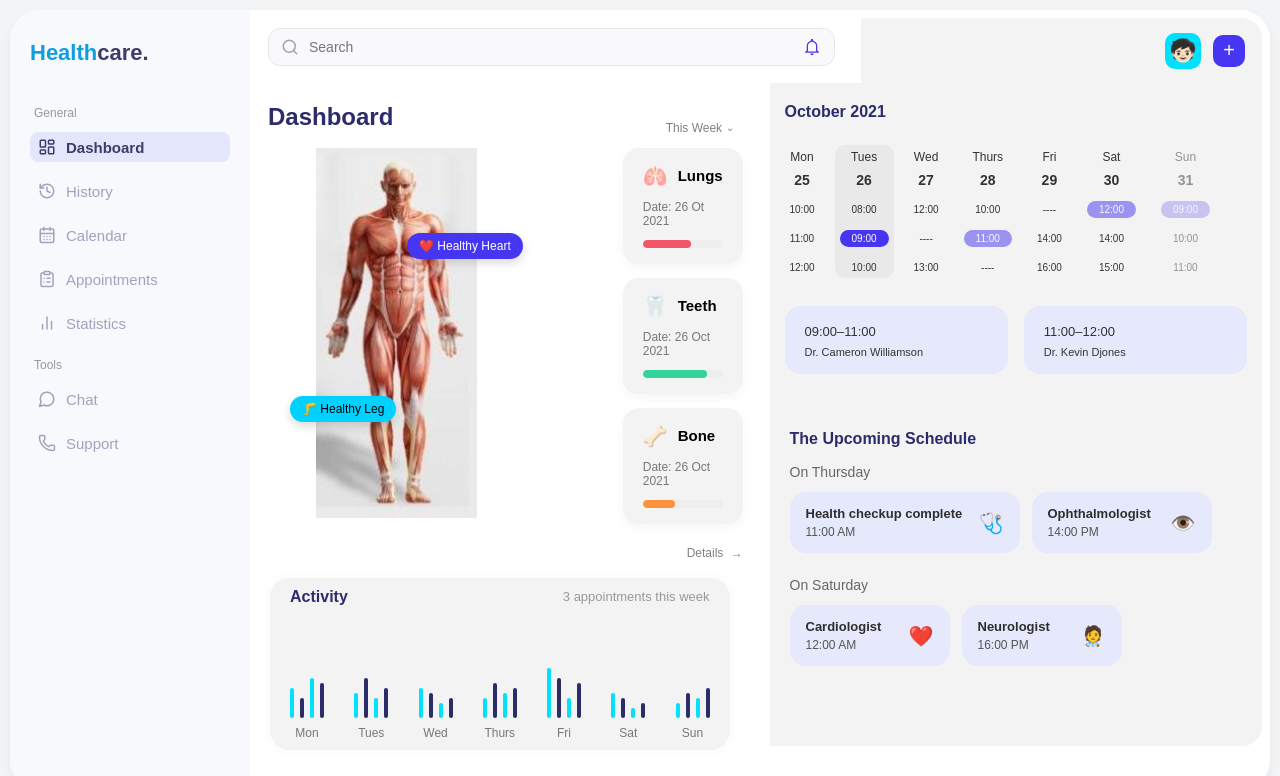
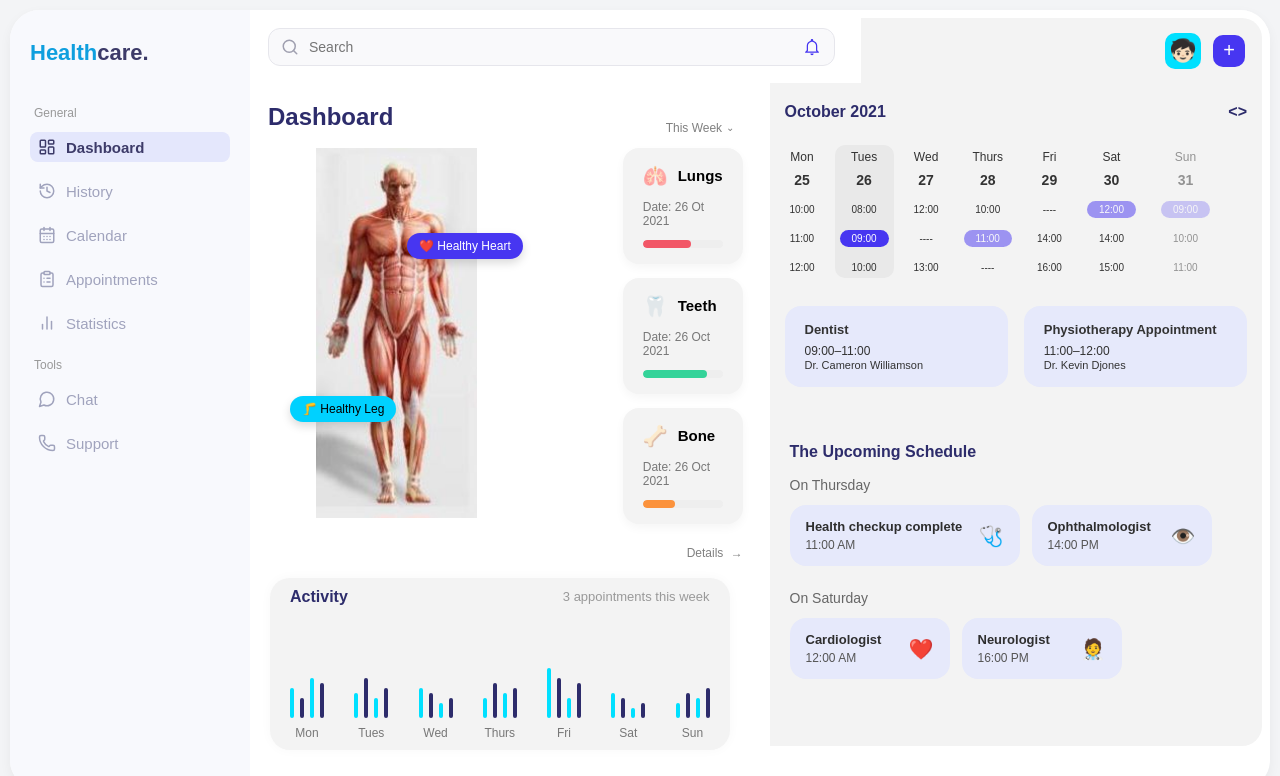
Before and after one commit to rupalijadhav99/FitPeoTask, a React (Vite) app: page / in a window 1280 px wide. Shown: the top 776 px of the page. Built offline with nearby package versions, Linux system fonts and the light colour scheme.

Commit message:
Update CalendarView.jsx

```diff
--- a/src/components/DashboardMain/CalendarView.jsx
+++ b/src/components/DashboardMain/CalendarView.jsx
@@ -7,7 +7,12 @@ const CalendarView = () => {
     <div className={styles.calendarContainer}>
       <div className={styles.calendarHeader}>
         <span>October 2021</span>
+        <div className={styles.arrows}>
+          <span>&lt;</span>
+          <span>&gt;</span>
+        </div>
       </div>
+
 
       <div className={styles.calendarGrid}>
         <div className={styles.daysGrid}>
@@ -32,11 +37,11 @@ const CalendarView = () => {
 
                     const highlightStyle = isHighlighted
                       ? {
-                          ...(slotInfo?.highlightStyle || {}),
-                          ...(slotInfo?.highlightOpacity
-                            ? { opacity: slotInfo.highlightOpacity }
-                            : {}),
-                        }
+                        ...(slotInfo?.highlightStyle || {}),
+                        ...(slotInfo?.highlightOpacity
+                          ? { opacity: slotInfo.highlightOpacity }
+                          : {}),
+                      }
                       : {};
 
                     return (
@@ -64,17 +69,16 @@ const CalendarView = () => {
         {calendarAppointments.map((appointment, idx) => (
           <div
             key={idx}
-            className={`${styles.appointmentCard} ${
-              appointment.type === 'primary' ? styles.primary : ''
-            }`}
-            style={{ maxWidth: appointment.maxWidth || 'auto' }}
+            className={`${styles.appointmentCard} ${appointment.typeStyle === 'primary' ? styles.primary : ''}`}
+            style={{ maxWidth: appointment.maxWidth }}
           >
-            <div style={{ fontWeight: 'bold' }}>{appointment.title}</div>
-            <div>{appointment.time}</div>
+            <div style={{ fontWeight: 600 }}>{appointment.type}</div>
+            <div style={{ fontSize: '12px' }}>{appointment.time}</div>
             {appointment.doctor && (
-              <div style={{ fontSize: '11px' }}>{appointment.doctor}</div>
+              <div style={{ fontSize: '11px', marginTop: "-5px" }}>{appointment.doctor}</div>
             )}
           </div>
+
         ))}
       </div>
     </div>
```
